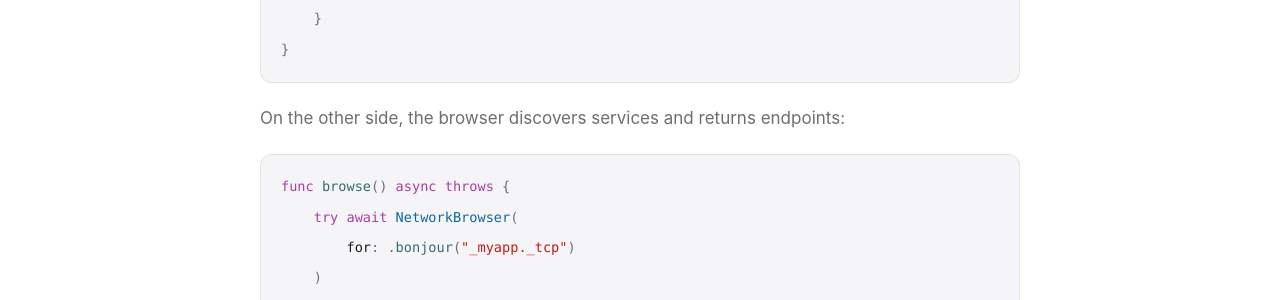
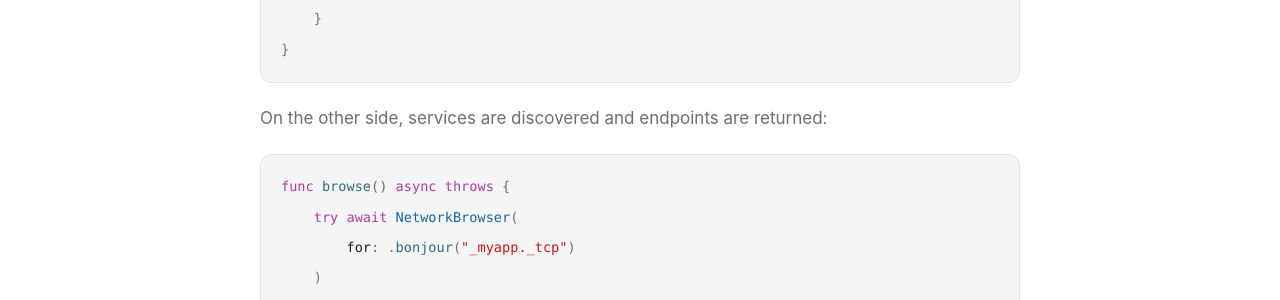
Before and after one commit to obocat/daniel_toranzo_perez, a Jekyll site: the page built from _posts/2026-11-13-multipeer-connectivity-network-wifi-aware.markdown, in a window 1280 px wide and 900 px high, scrolled down 4509 px. Shown: the part 152-452 px from the top of the window. Built offline with Jekyll 4.4.1, drawn with Linux system fonts in a browser that asks for light colours.

Commit message:
docs: reword browser example intro (#23)

````diff
--- a/_posts/2026-11-13-multipeer-connectivity-network-wifi-aware.markdown
+++ b/_posts/2026-11-13-multipeer-connectivity-network-wifi-aware.markdown
@@ -267,7 +267,7 @@ func startListener() async throws {
 }
 ```
 
-On the other side, the browser discovers services and returns endpoints:
+On the other side, services are discovered and endpoints are returned:
 
 ```swift
 func browse() async throws {
````
Also changed, not shown: other parts of _posts/2026-11-13-multipeer-connectivity-network-wifi-aware.markdown (+1 -1 lines).
